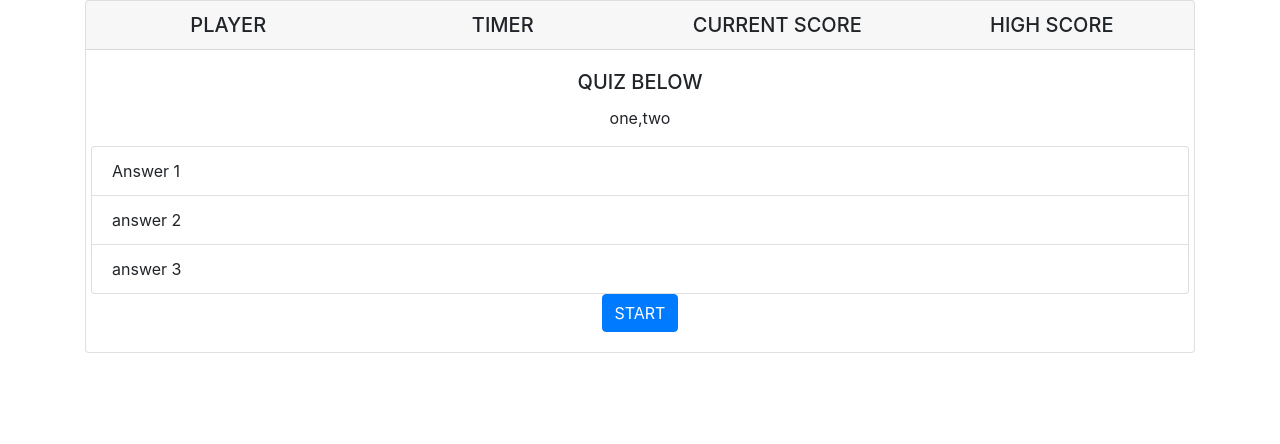
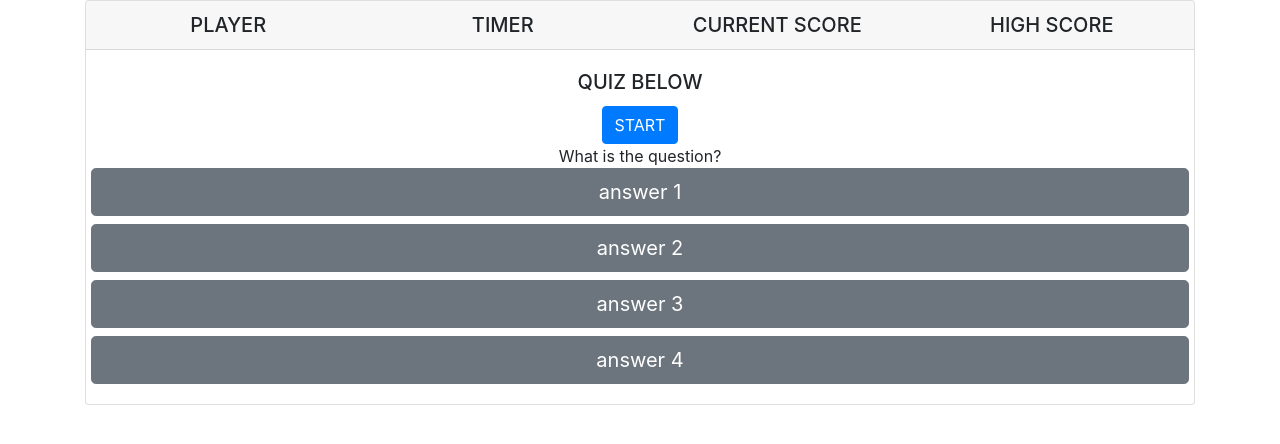
Before and after one commit to einobaka/hw04-js-APIquiz-gt, a plain HTML site: page index.html in a window 1280 px wide. Drawn offline with nearby package versions, Linux system fonts and the light colour scheme.

```diff
--- a/index.html
+++ b/index.html
@@ -27,15 +27,16 @@
         <div class="card-body container justify-content-center">
             <h5 class="row card-title justify-content-center">QUIZ BELOW</h5>
 
-            <div class="row card-text justify-content-center" id="question"></div>
-
-            <div class="row card-text justify-content-center" id="answer"></div>
-
             <div class="row justify-content-center">
                 <button class="btn btn-primary" id="submit">
                     START
                 </button>
             </div>
+
+            <div class="row card-text justify-content-center" id="question"></div>
+
+            <div class="row card-text justify-content-center" id="answer"></div>
+
         </div>
     </div>
 
--- a/script.js
+++ b/script.js
@@ -6,34 +6,84 @@ var outHiScore = document.querySelector("#hiscore");
 var outQuestion = document.querySelector("#question");
 var outAnswer = document.querySelector("#answer");
 
+// var firstQuestion = outQuestion;
+// var firstQuestion = document.createElement("p");
+// var testVariables = {
+//     varOne: "one",
+//     varTwo: "two",
+// };
+// firstQuestion.textContent = [testVariables.varOne, testVariables.varTwo];
+// outQuestion.append(firstQuestion);
 
 
-var firstQuestion = outQuestion;
-var firstQuestion = document.createElement("p");
-var testVariables = {
-    varOne: "one",
-    varTwo: "two",
-};
-firstQuestion.textContent = [testVariables.varOne, testVariables.varTwo];
-outQuestion.append(firstQuestion);
+//useable block of code for answers, just need to create the answers and let the buttons become clickable
+// questionAndAnswer()
+// function questionAndAnswer() {
 
+    // function qABlockone() {
 
-//useable block of code for answers
-var arrayz = ["Answer 1", "answer 2", "answer 3"];
-for (var i = 0; i < arrayz.length; i++) {
-    var array = arrayz[i]; // indexing arrays splits it
+        outQuestion.textContent = "What is the question?";
 
-    var answerList = document.createElement("li");
-    answerList.textContent = array;
-    outAnswer.appendChild(answerList);
-    answerList.setAttribute("class", "container list-group-item");
-};
-// yes you can use BOOTSTRAP HERE!!!
+        var inAnswer = [
+            "answer 1",
+            "answer 2",
+            "answer 3",
+            "answer 4",
+        ];
+        console.log(inAnswer[0]);
 
 
 
-console.log(answerList);
-console.log(firstQuestion);
+        for (var i = 0; i < inAnswer.length; i++) {
+
+            var answers = inAnswer[i]; // indexing arrays splits it
+            var userAnswer = "";
+            answerList = document.createElement("li");
+            answerList.textContent = answers;
+            outAnswer.append(answerList);
+            answerList.setAttribute("class", "btn btn-secondary btn-lg btn-block");
+        };
+
+        outAnswer.addEventListener("click", function() {
+
+            if (outAnswer.value === "answer1" ) {
+                alert("correct!");
+            }
+            else {
+                alert("wrong!");
+            };
+        });
+
+
+
+    // };
+
+    // function qABlockotwo() {
+
+    //     outQuestion.textContent = "What is the question?";
+    //     var inAnswer = ["Answer 1", "answer 2", "answer 3", "answer 4"];
+
+    //     for (var i = 0; i < inAnswer.length; i++) {
+
+    //         var answers = inAnswer[i]; // indexing arrays splits it
+
+    //         answerList = document.createElement("li");
+    //         answerList.textContent = answers;
+    //         outAnswer.appendChild(answerList);
+    //         answerList.setAttribute("class", "btn btn-secondary btn-lg btn-block");
+    //     };
+
+
+    // };
+
+    // return qABlockone(), qABlockotwo()
+
+
+
+
+// };
+// yes you can use BOOTSTRAP HERE!!!
+
 
 
 
```
